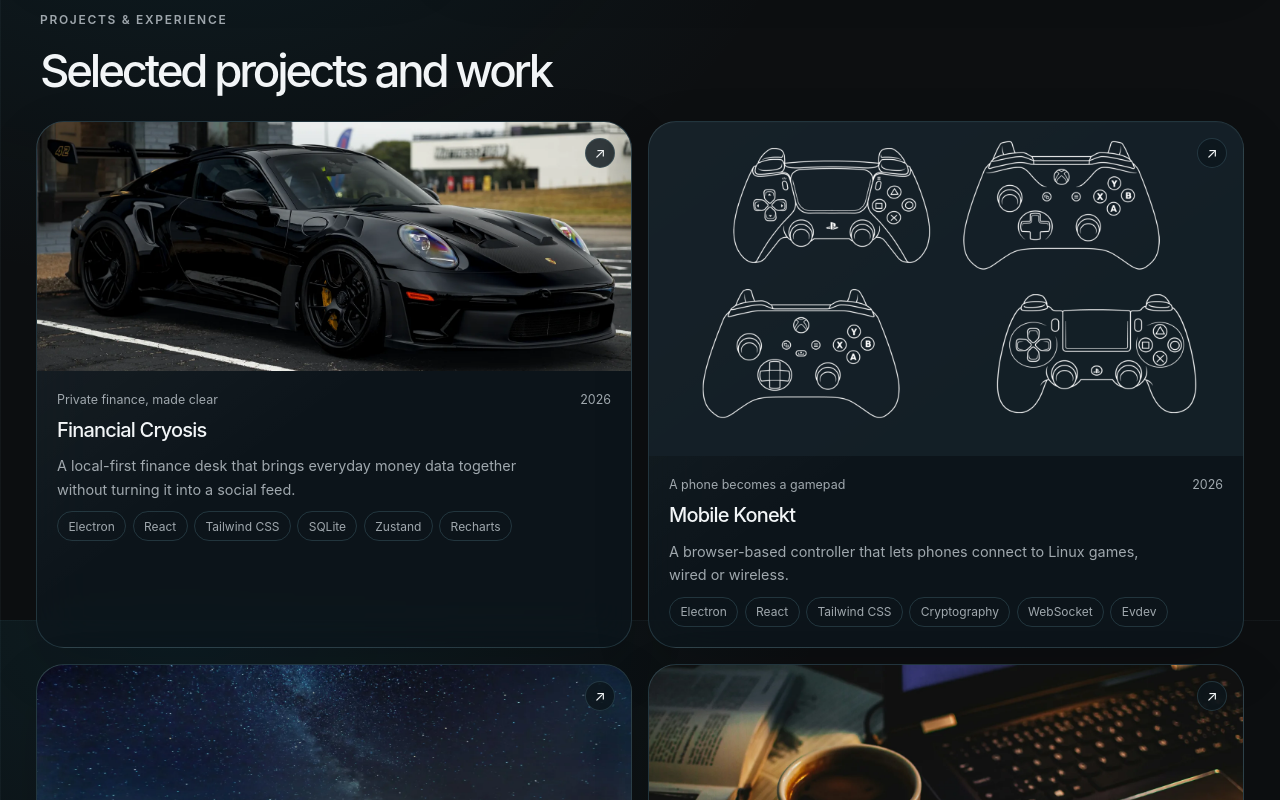
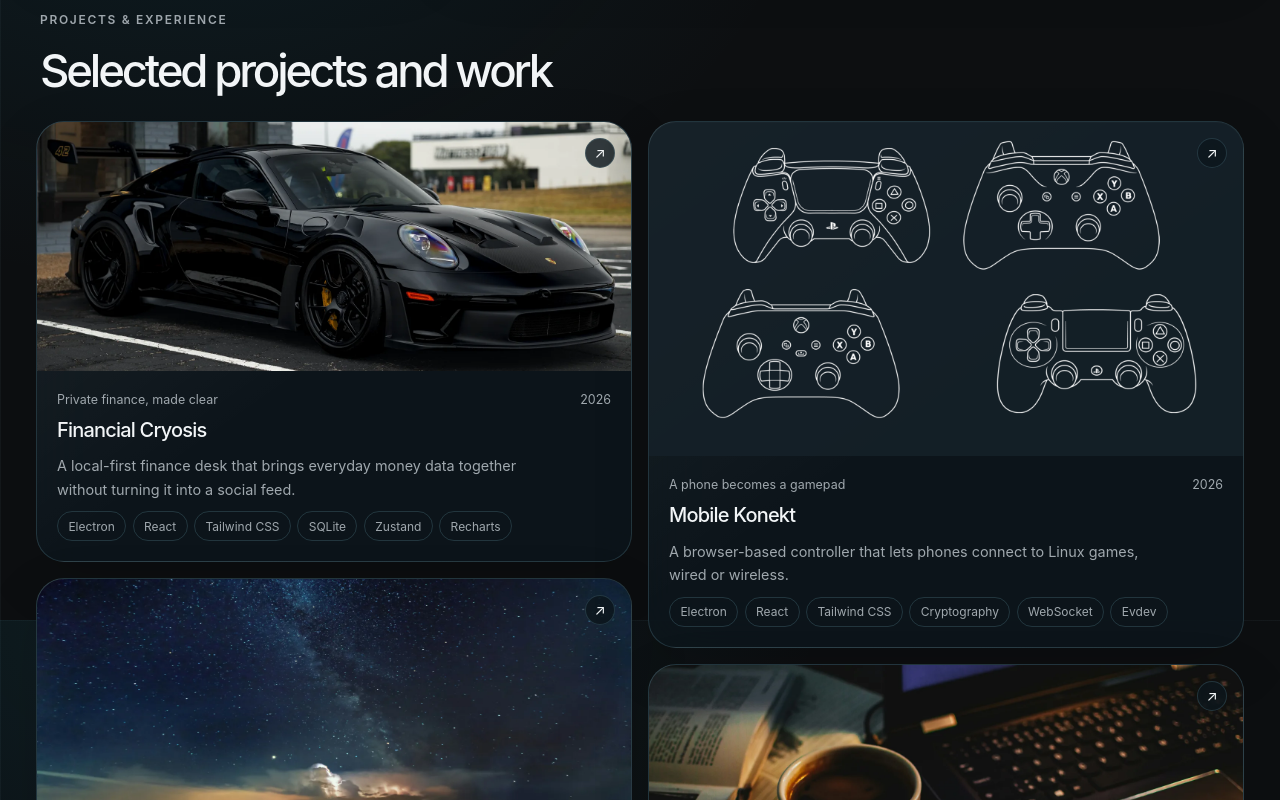
Before and after one commit to faizanshaikh212/Portfolio-Minimal, a React (Vite) app: page / in a window 1280 px wide. Shown: the part 980-1780 px from the top of the page. Built offline with nearby package versions, Linux system fonts and the light colour scheme.

Commit message:
Flow project cards in independent columns
- Flow project cards in independent columns so each following card starts directly after the previous card in its column, without row-sized blank gaps.
- Preserve card widths and restore the original project order on narrow screens.

```diff
--- a/package.json
+++ b/package.json
@@ -1,7 +1,7 @@
 {
   "name": "portfolio_minimal",
   "private": true,
-  "version": "0.4.1",
+  "version": "0.4.2",
   "type": "module",
   "scripts": {
     "dev": "vite",
--- a/src/components/ProjectCard.tsx
+++ b/src/components/ProjectCard.tsx
@@ -2,11 +2,22 @@ import { content } from "../../data/content";
 import type { Project } from "../../data/projects";
 import type { Theme } from "../../config/app";
 
-export function ProjectCard({ project, theme }: { project: Project; theme: Theme }) {
+export function ProjectCard({
+  project,
+  theme,
+  mobileOrder,
+}: {
+  project: Project;
+  theme: Theme;
+  mobileOrder: number;
+}) {
   return (
-    <article className={`glass-panel group overflow-hidden rounded-[var(--card-radius)] border transition duration-200 hover:-translate-y-1 hover:border-[color-mix(in_srgb,var(--accent)_48%,var(--line))]`}>
+    <article
+      className="glass-panel group h-fit self-start overflow-hidden rounded-[var(--card-radius)] border transition duration-200 hover:-translate-y-1 hover:border-[color-mix(in_srgb,var(--accent)_48%,var(--line))]"
+      style={{ order: mobileOrder }}
+    >
       <a
-        className="block h-full"
+        className="block"
         href={project.href}
         target="_blank"
         rel="noreferrer"
--- a/src/components/ProjectsSection.tsx
+++ b/src/components/ProjectsSection.tsx
@@ -19,9 +19,18 @@ export function ProjectsSection({ theme }: { theme: Theme }) {
           <h2 className="mb-0 mt-2 text-[clamp(2.1rem,4.2vw,2.85rem)] font-medium tracking-[-0.07em]" id="work-title">{home.projectsTitle}</h2>
         </div>
       </div>
-      <div className="grid grid-cols-2 gap-[var(--card-gap)] max-[600px]:grid-cols-1 max-[600px]:gap-3">
-        {projects.map((project) => (
-          <ProjectCard key={project.title} project={project} theme={theme} />
+      <div className="grid grid-cols-2 items-start gap-[var(--card-gap)] max-[600px]:grid-cols-1 max-[600px]:gap-3">
+        {[projects.filter((_, index) => index % 2 === 0), projects.filter((_, index) => index % 2 === 1)].map((column, columnIndex) => (
+          <div className="grid min-w-0 content-start gap-[var(--card-gap)] max-[600px]:contents" key={columnIndex}>
+            {column.map((project) => (
+              <ProjectCard
+                key={project.title}
+                project={project}
+                theme={theme}
+                mobileOrder={projects.indexOf(project)}
+              />
+            ))}
+          </div>
         ))}
       </div>
     </section>
```
Also changed, not shown: 2 other files (tests, documents, lock files or other folders).
